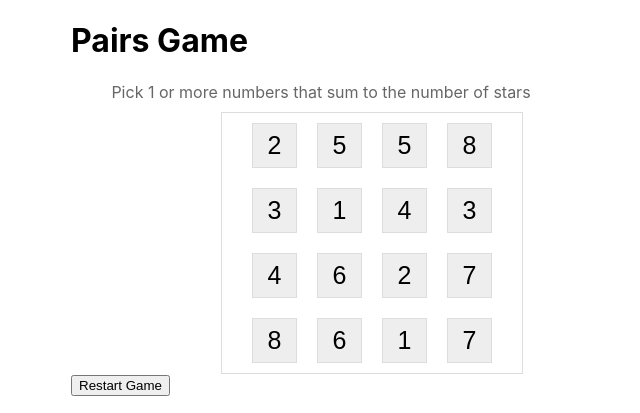
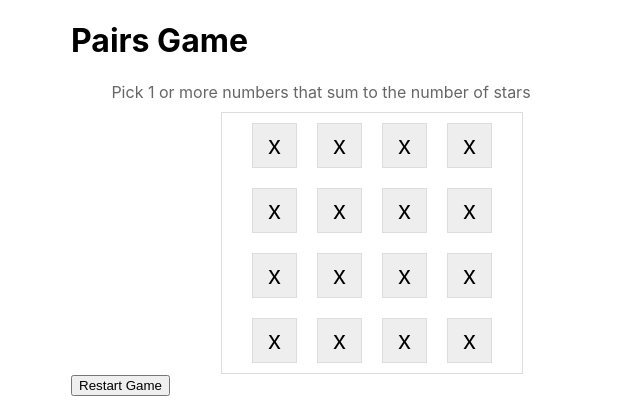
Before and after one commit to johnmmoss/javascript-tutorials, a React (Create React App) app in the folder ReactSamples/pairs-game/: page / in a window 1280 px wide. Shown: the top 413 px of the page, without its empty margins (319-959 px from the left). Built offline with nearby package versions, Linux system fonts and the light colour scheme; the HTML template or start-up script is replaced by a standard one.

Commit message:
Hide number and show on click

```diff
--- a/ReactSamples/pairs-game/src/App.js
+++ b/ReactSamples/pairs-game/src/App.js
@@ -32,7 +32,7 @@ function App() {
         </div>
         <div className="timer">Time Remaining: 0</div>
         <div className="game-done">
-          <div className="message" style={{color:'green'}} >
+          <div className="message" style={{ color: 'green' }} >
             Nice - you won :)
           </div>
           <button onClick={() => alert('TODO:- Implement game restart')}>Play Again</button>
@@ -42,8 +42,24 @@ function App() {
   );
 }
 
-const PairNumber = (props) => (
+const PairNumber = (props) => {
 
-  <button className="number">{props.number}</button>
-)
+  const [number, setNumber] = useState(props.number);
+  const [isVisible, setIsVisible] = useState(false);
+
+  const toggleVisible = () => {
+
+    setIsVisible(!isVisible);
+  }
+
+  return (
+    <button className="number" onClick={toggleVisible}>
+      {
+        isVisible ?
+          props.number :
+          "x"
+      }
+    </button>
+  )
+}
 export default App;
```
